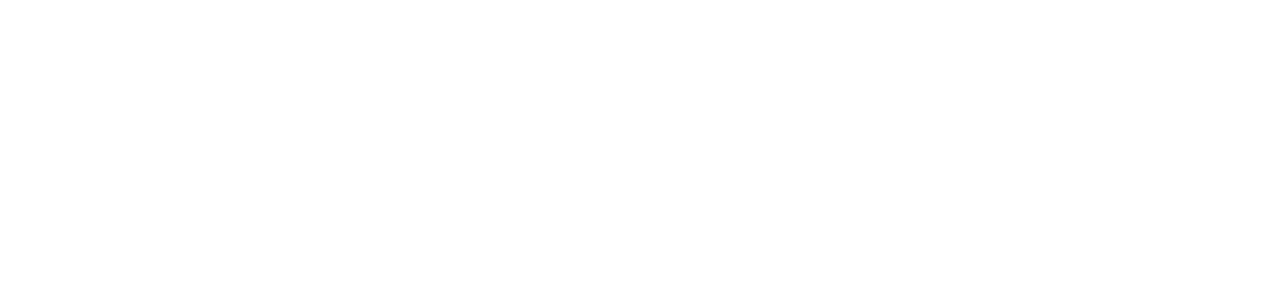
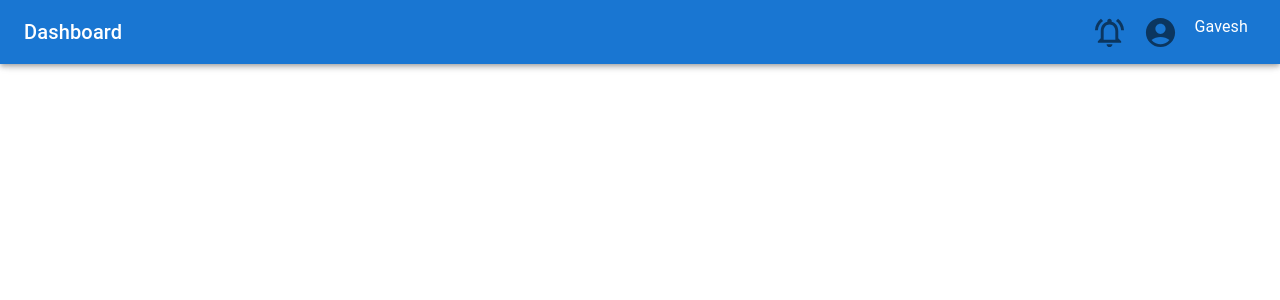
Before and after one commit to nuwankirillawala/industrial-training-management-system, a React app in the folder client/: page /navbar in a window 1280 px wide. Before the commit this address had no page. Shown: the top 300 px of the page. Built offline with nearby package versions, Linux system fonts and the light colour scheme; the HTML template or start-up script is replaced by a standard one.

Commit message:
Page Navbar

```diff
--- a/client/src/App.jsx
+++ b/client/src/App.jsx
@@ -3,6 +3,8 @@
 import './App.css'
 import { BrowserRouter as Router, Route, Routes } from 'react-router-dom'
 import { Login } from './components/user/Login'
+import Navbar from './components/Navbar';
+
 
 function App() {
   const [count, setCount] = useState(0)
@@ -11,7 +13,7 @@
     <Router>
       <Routes>
         <Route exact path='/' element={<Login/>}/>
-
+        <Route exact path='/navbar' element={<Navbar/>}/>
       </Routes>
     </Router>
   )
--- /dev/null
+++ b/client/src/components/Navbar.jsx
@@ -0,0 +1,59 @@
+import * as React from "react";
+import AppBar from "@mui/material/AppBar";
+import Box from "@mui/material/Box";
+import Toolbar from "@mui/material/Toolbar";
+import Typography from "@mui/material/Typography";
+import Button from "@mui/material/Button";
+import { Stack } from "@mui/system";
+import NotificationsActiveOutlinedIcon from "@mui/icons-material/NotificationsActiveOutlined";
+import AccountCircleIcon from '@mui/icons-material/AccountCircle';
+import DeleteIcon from '@mui/icons-material/Delete';
+import IconButton from '@mui/material/IconButton';
+import { useState, useEffect } from "react";
+
+
+
+export default function Navbar () {
+    const [Page, setPage] = useState('Dashboard');
+    const [Name, setName] = useState('Gavesh');
+
+    // useEffect(() => {      /*next define usestate to a button and work ahead*/
+    //   fetch('G:\test\test\client\src\dummylogin.json')
+    //     .then(response => response.json())
+    //     .then(data => setPage(data.Page))
+    //     .catch(error => console.error(error));
+    // }, []);
+
+
+  return (
+    <Box sx={{ flexGrow: 1, borderRadius: "0px 0px 10px 10px" }}>
+      <AppBar >
+        <Toolbar>
+          <Typography variant="h6" component="div" sx={{ flexGrow: 1 }}>
+            {/* <li key={products.id}> {Page}</li>  */}
+            {Page}
+          </Typography>
+        <Stack direction="row">
+           <IconButton color="#EAFOFF" >
+            <NotificationsActiveOutlinedIcon fontSize="large"/>
+          </IconButton>
+          <IconButton color="#EAFOFF" >
+            <AccountCircleIcon fontSize="large"/>
+          </IconButton>
+          <Typography sx={{padding : "8px"}}>
+              {Name}
+          </Typography>
+        </Stack>
+
+        </Toolbar>
+      </AppBar>
+    </Box>
+  );
+}
+
+/*In general, you should use AppBar if you want a standard navigation bar
+ with Material-UI styles, and use Toolbar if you want more control over
+ the layout and content of your navigation bar.*/
+
+ /* if u export default => import Name
+ if u export without default => import {Name}   */
```
